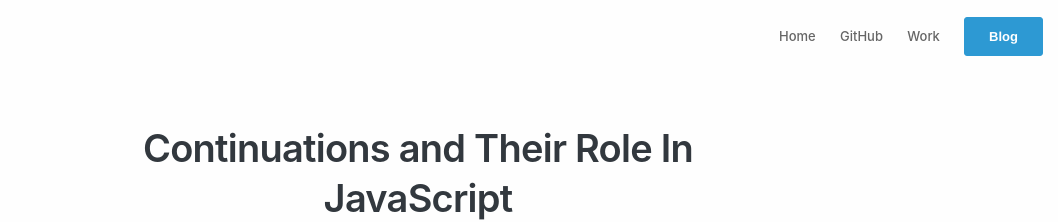
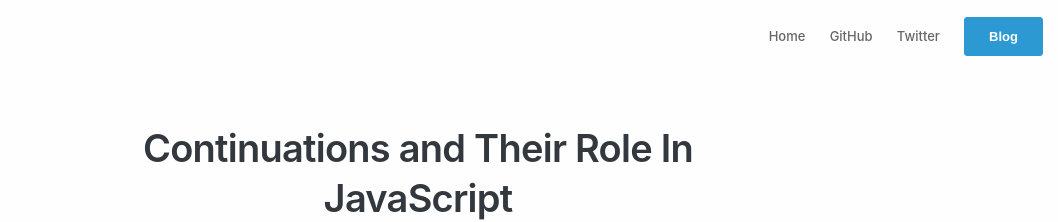
Before and after one commit to nickzuber/nickzuber-v1, a Jekyll site: the page built from _posts/2016-12-22-continuations-and-their-role-in-javascript.md, in a window 1280 px wide and 900 px high. Shown: the top 222 px of the window, without its empty margins (222-1280 px from the left). Built offline with Jekyll 4.4.1, drawn with Linux system fonts in a browser that asks for light colours; nearby versions of some CDN libraries; some web fonts are replaced; comment, search, counter and statistics services are not loaded.

Commit message:
Revert head

```diff
--- a/_includes/header.html
+++ b/_includes/header.html
@@ -3,6 +3,6 @@
     <a class="not-btn" href="/">Home</a>
   {% endif %}
   <a class="not-btn" target="_blank" href="https://github.com/nickzuber">GitHub</a>
-  <a class="not-btn" href="{{ "/work/" | prepend: site.baseurl }}">Work</a>
+  <a class="not-btn" target="_blank" href="https://twitter.com/Nick_Zuber">Twitter</a>
   <a class="btn-alt adjust-margin white" href="{{ "/blog/" | prepend: site.baseurl }}">Blog</a>
 </div>
```
